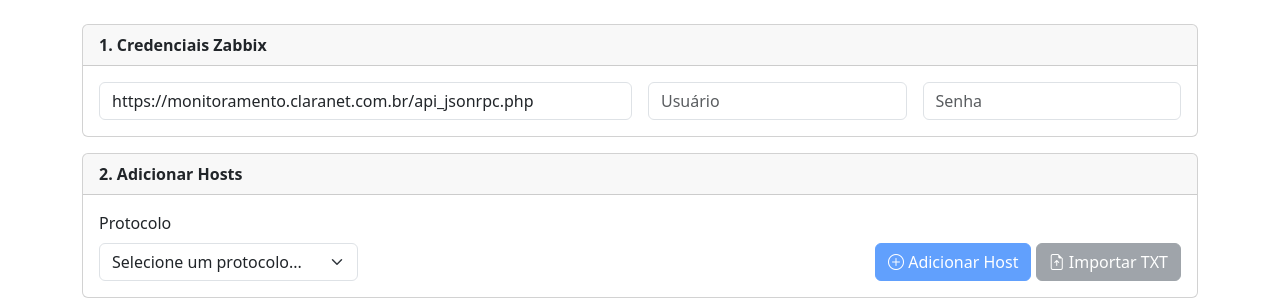
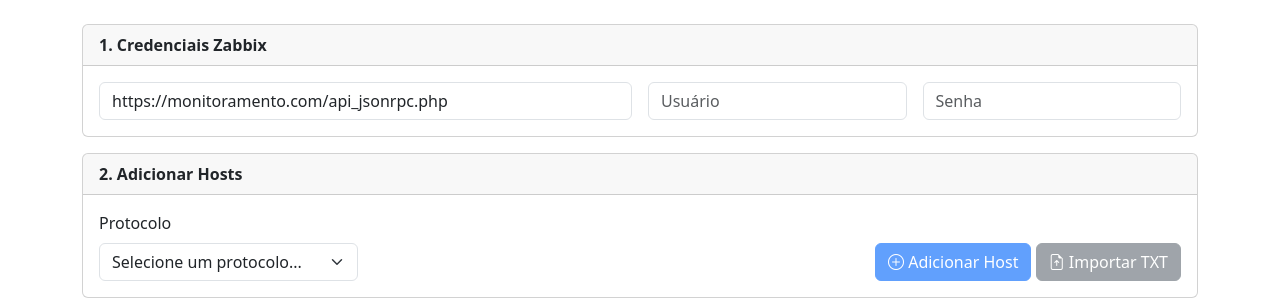
Before and after one commit to ThiagoRubio/zabbix-importer, a Flask app: page / in a window 1280 px wide. Shown: the part 80-382 px from the top of the page. Run offline with Flask 3, Linux system fonts and the light colour scheme.

Commit message:
Update index.html

```diff
--- a/templates/index.html
+++ b/templates/index.html
@@ -23,7 +23,7 @@
             <div class="card-header fw-bold">1. Credenciais Zabbix</div>
             <div class="card-body">
                 <div class="row g-3">
-                    <div class="col-md-6"><input type="text" id="apiUrl" class="form-control" placeholder="API URL" value="https://monitoramento.claranet.com.br/api_jsonrpc.php"></div>
+                    <div class="col-md-6"><input type="text" id="apiUrl" class="form-control" placeholder="API URL" value="https://monitoramento.com/api_jsonrpc.php"></div>
                     <div class="col-md-3"><input type="text" id="username" class="form-control" placeholder="Usuário" autocomplete="username"></div>
                     <div class="col-md-3"><input type="password" id="password" class="form-control" placeholder="Senha" autocomplete="current-password"></div>
                 </div>
```
